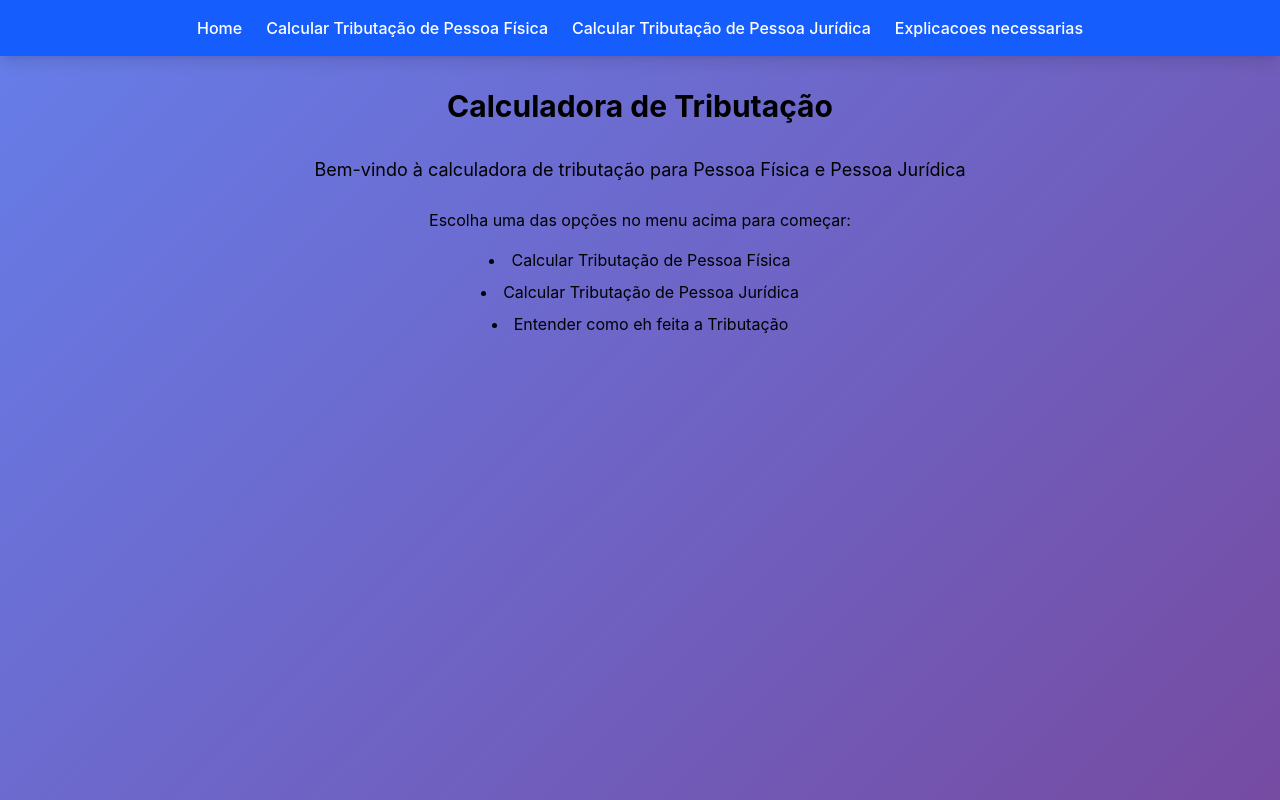
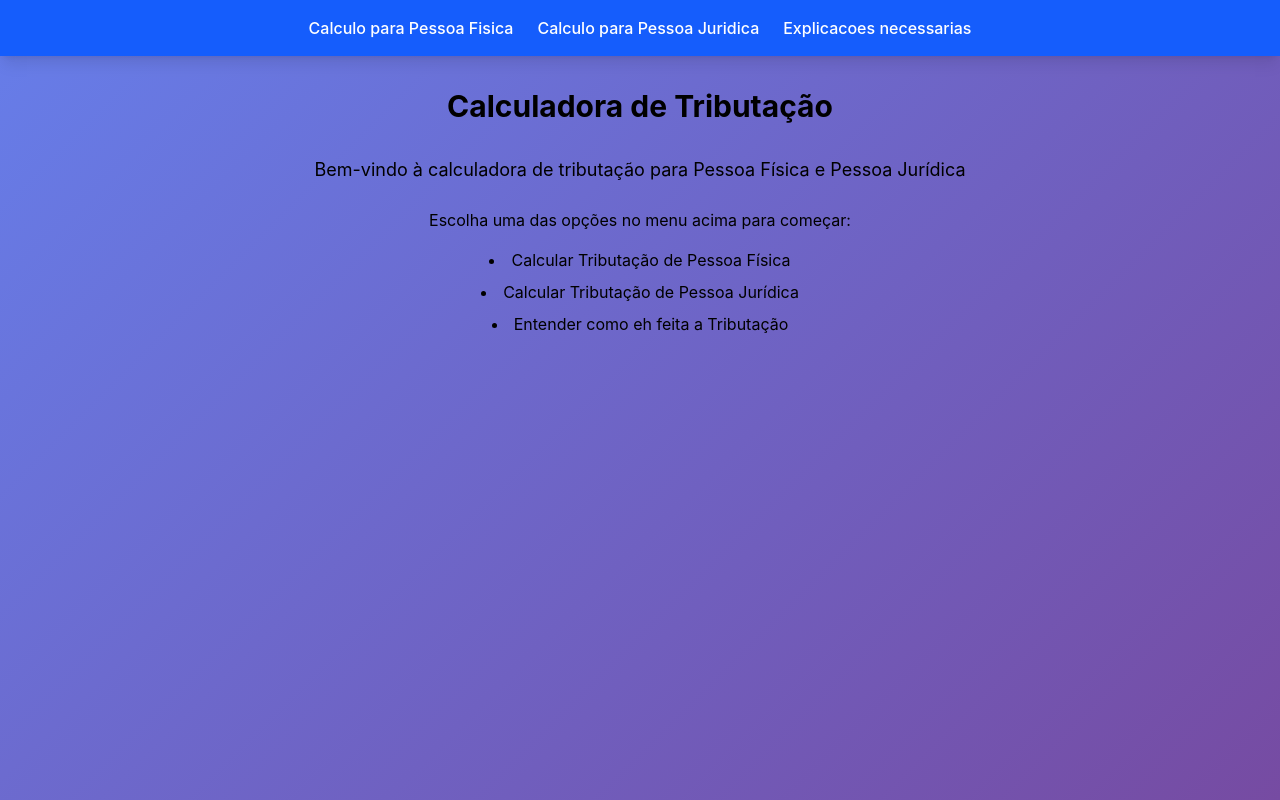
Before and after one commit to JoaoVictor-Nunes/Calculadora-Tributaria-React, a React (Vite) app: page / in a window 1280 px wide. Both pictures are taken after typing "name@example.com", "Sample123" into the empty fields and a click on the button "Entrar". Built offline with nearby package versions, Linux system fonts and the light colour scheme.

Commit message:
atualizacao 2

```diff
--- a/index.html
+++ b/index.html
@@ -3,6 +3,7 @@
   <head>
     <meta charset="UTF-8" />
     <link rel="stylesheet" href="./src/styles.css">
+    <link rel="icon" href="./Assets/CRVascodaGama.png">
     <meta name="viewport" content="width=device-width, initial-scale=1.0" />
     <title>projetocalculadora</title>
   </head>
--- a/src/App.jsx
+++ b/src/App.jsx
@@ -12,58 +12,24 @@ import Register from "./Pages/Register";
 import CalculoPF from "./Pages/CalculoPF";
 import CalculoPJ from "./Pages/CalculoPJ";
 import Explicacao from "./Pages/Explicacao";
+import TopbarLayout from "./Layout/TopbarLayout";
 
 function App() {
   return (
     <BrowserRouter>
       <div className="app">
-        <nav className="bg-blue-600 text-white shadow-lg">
-          <div className="container mx-auto px-4">
-            <ul className="flex flex-wrap justify-center space-x-6 py-4">
-              <li>
-                <Link
-                  to="/Home"
-                  className="hover:text-blue-200 transition-colors duration-200 font-medium"
-                >
-                  Home
-                </Link>
-              </li>
-              <li>
-                <Link
-                  to="/CalculoPessoaFisica"
-                  className="hover:text-blue-200 transition-colors duration-200 font-medium"
-                >
-                  Calcular Tributação de Pessoa Física
-                </Link>
-              </li>
-              <li>
-                <Link
-                  to="/CalculoPessoaJuridica"
-                  className="hover:text-blue-200 transition-colors duration-200 font-medium"
-                >
-                  Calcular Tributação de Pessoa Jurídica
-                </Link>
-              </li>
-              <li>
-                <Link
-                to="/Explicacao"
-                className="hover:text-blue-200 transition-colors duration-200 font-medium"
-                >
-                  Explicacoes necessarias
-                </Link>
-              </li>
-            </ul>
-          </div>
-        </nav>
 
         <Routes>
-          <Route path="/" element={<Login />} />
-          <Route path="/CalculoPessoaFisica" element={<CalculoPF />} />
-          <Route path="/CalculoPessoaJuridica" element={<CalculoPJ />} />
-          <Route path="/Home" element={<Home />} />
-          <Route path="/Register" element={<Register />} />
-          <Route path="/Explicacao" element={<Explicacao />} />
-          <Route path="*" element={<h1>ERROR 404: PAGE NOT FOUND</h1>} />
+          <Route element={<TopbarLayout />}>
+            <Route path="/CalculoPF" element={<CalculoPF />} />
+            <Route path="/CalculoPJ" element={<CalculoPJ />} />
+            <Route path="/Explicacao" element={<Explicacao />} />
+            <Route path="/Home" element={<Home />} />
+          </Route>
+          <Route>
+            <Route path="/" element={<Login />} />
+            <Route path="/register" element={<Register />} />
+          </Route>
         </Routes>
       </div>
     </BrowserRouter>
--- /dev/null
+++ b/src/Components/Topbar.jsx
@@ -0,0 +1,27 @@
+import React from "react";
+import { Link } from "react-router-dom";
+
+const Topbar = () => {
+  return (
+    <nav className="bg-blue-600 text-white shadow-lg">
+      <div className="container mx-auto px-4">
+        <ul className="flex flex-wrap justify-center space-x-6 py-4">
+          <li>
+        <Link to="/CalculoPF"
+        className="hover:text-blue-200 transition-colors duration-200 font-medium hover:underline">
+          Calculo para Pessoa Fisica
+          </Link>
+        </li>
+        <li>
+        <Link to="/CalculoPJ" className="hover:text-blue-200 transition-colors duration-200 font-medium hover:underline">Calculo para Pessoa Juridica</Link>
+        </li>
+        <li>
+        <Link to="/Explicacao" className="hover:text-blue-200 transition-colors duration-200 font-medium hover:underline">Explicacoes necessarias</Link>
+        </li>
+      </ul>
+      </div>
+
+    </nav>
+  );
+};
+export default Topbar;
--- /dev/null
+++ b/src/Layout/TopbarLayout.jsx
@@ -0,0 +1,13 @@
+import React from "react";
+import { Outlet } from "react-router-dom";
+import Topbar from "../Components/Topbar";
+
+const TopbarLayout = () => {
+  return (
+    <div>
+      <Topbar />
+      <Outlet />
+    </div>
+  );
+};
+export default TopbarLayout;
```
Also changed, not shown: Assets/CRVascodaGama.png (added).
